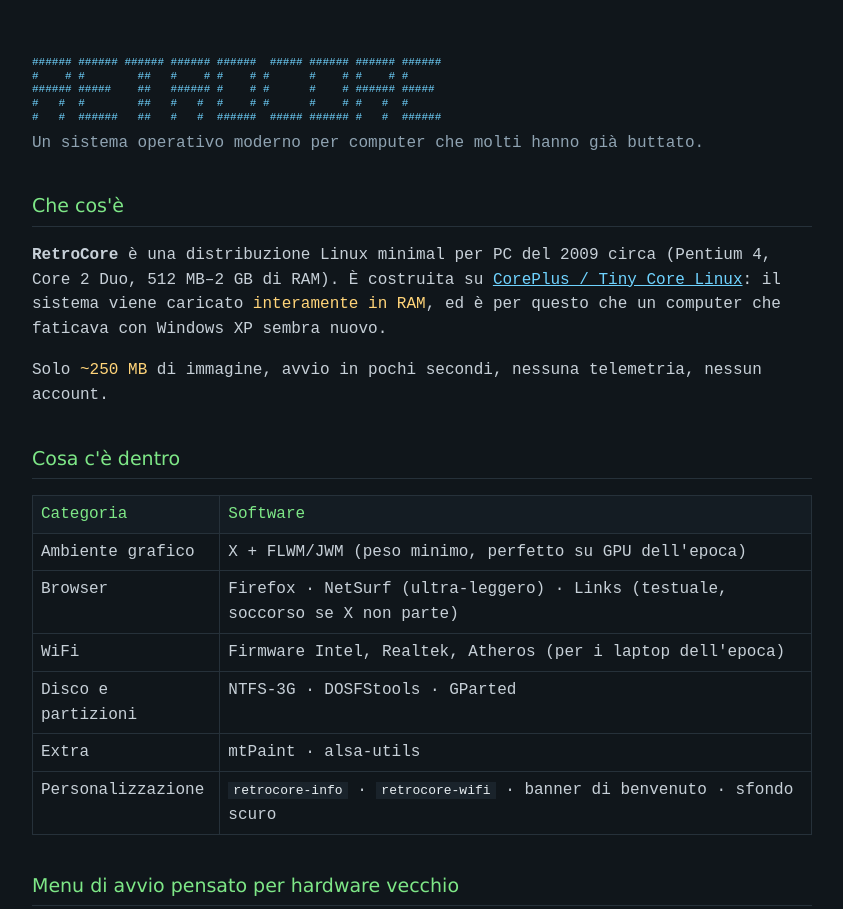
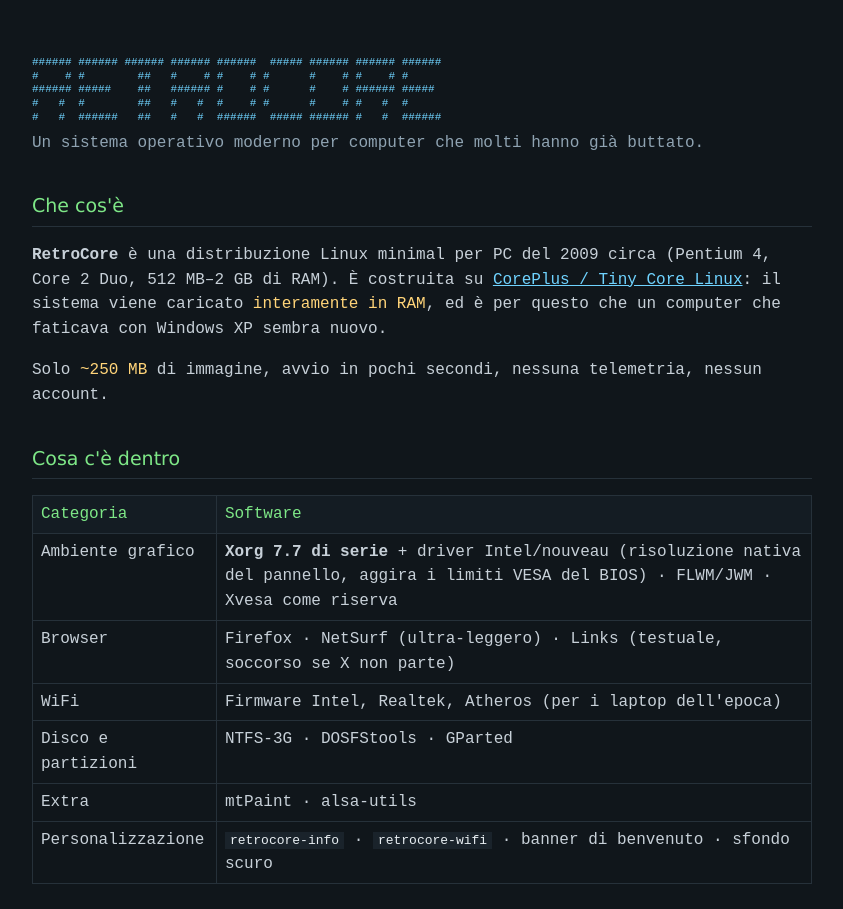
Before and after one commit to IcefireDarkxX/RetroCoreOS, a plain HTML site: page index.html in a window 1280 px wide. Shown: the top 909 px of the page, without its empty margins (218-1061 px from the left). Drawn offline with Linux system fonts and the light colour scheme.

Commit message:
Xorg 7.7 di serie: driver Intel/nouveau + Xserver di default (aggira limiti VESA/Xvesa)
Co-authored-by: IcefireDarkxX <IcefireDarkxX@users.noreply.github.com>

```diff
--- a/index.html
+++ b/index.html
@@ -57,7 +57,7 @@
 <h2>Cosa c'è dentro</h2>
 <table>
   <tr><th>Categoria</th><th>Software</th></tr>
-  <tr><td>Ambiente grafico</td><td>X + FLWM/JWM (peso minimo, perfetto su GPU dell'epoca)</td></tr>
+  <tr><td>Ambiente grafico</td><td><strong>Xorg 7.7 di serie</strong> + driver Intel/nouveau (risoluzione nativa del pannello, aggira i limiti VESA del BIOS) · FLWM/JWM · Xvesa come riserva</td></tr>
   <tr><td>Browser</td><td>Firefox · NetSurf (ultra-leggero) · Links (testuale, soccorso se X non parte)</td></tr>
   <tr><td>WiFi</td><td>Firmware Intel, Realtek, Atheros (per i laptop dell'epoca)</td></tr>
   <tr><td>Disco e partizioni</td><td>NTFS-3G · DOSFStools · GParted</td></tr>
```
Also changed, not shown: 3 other files.
